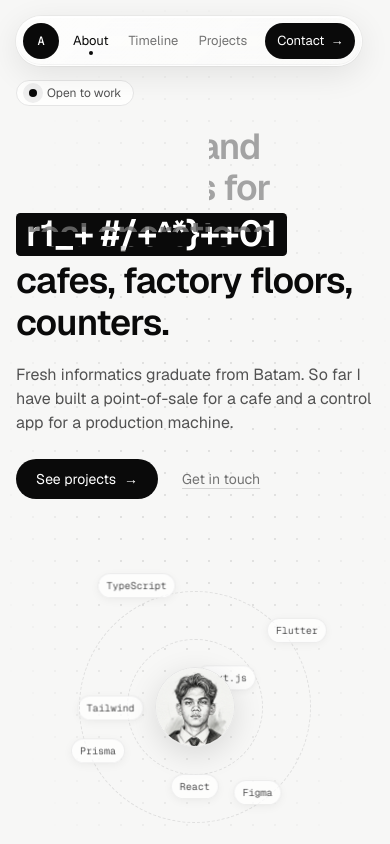
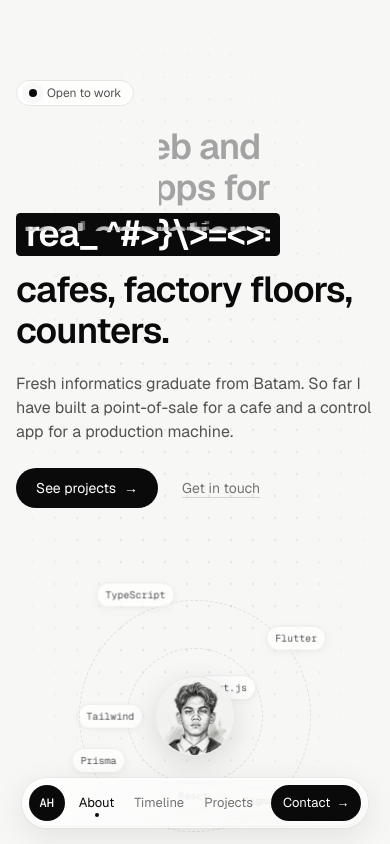
Before and after one commit to Void491111/Portfolio, a Next.js app in the folder portfolio/: page / in a window 390 px wide. Shown: the top 844 px of the page. Built offline with nearby package versions, Linux system fonts and the light colour scheme.

Commit message:
fix: lock glitch width, mobile navbar and orbit

```diff
--- a/portfolio/app/globals.css
+++ b/portfolio/app/globals.css
@@ -189,3 +189,11 @@ html {
 }
 
 .orbit-arm { transform: rotate(var(--orbit-a)) translateY(calc(var(--orbit-r) * -1)) rotate(calc(var(--orbit-a) * -1)); }
+.glitch-live {
+  position: absolute;
+  inset: 0;
+  overflow: hidden;
+  white-space: nowrap;
+}
+
+.highlight { overflow: hidden; }
--- a/portfolio/components/hero/GlitchText.jsx
+++ b/portfolio/components/hero/GlitchText.jsx
@@ -11,7 +11,10 @@ export default function GlitchText({ text, tone = "default" }) {
 
   return (
     <span ref={ref} className="glitch" data-text={text} data-tone={tone} data-active={isActive} aria-label={text}>
-      <span aria-hidden>{display}</span>
+      <span className="invisible">{text}</span>
+      <span className="glitch-live" aria-hidden>
+        {display}
+      </span>
     </span>
   );
 }
--- a/portfolio/components/layout/Navbar.jsx
+++ b/portfolio/components/layout/Navbar.jsx
@@ -7,9 +7,11 @@ import { useScrollHide } from "@/hooks/useScrollHide";
 import { useActiveSection } from "@/hooks/useActiveSection";
 import { useStoredAnchor } from "@/hooks/useStoredAnchor";
 import { useLongPressDrag } from "@/hooks/useLongPressDrag";
+import { useOverDark } from "@/hooks/useOverDark";
 import { pickAnchor } from "@/lib/anchor";
 import { NAV_BRAND, NAV_CTA, NAV_LINKS, NAV_SECTION_IDS, NAV_MOTION, NAV_TOGGLE, NAV_DRAG } from "@/config/nav";
-import { useOverDark } from "@/hooks/useOverDark";
+
+const SHELL = "pointer-events-none fixed inset-0 z-50 flex p-4 ";
 
 export default function Navbar() {
   const [isOpen, setIsOpen] = useState(true);
@@ -18,10 +20,9 @@ export default function Navbar() {
   const { anchor, saveAnchor, resetAnchor } = useStoredAnchor();
   const drag = useLongPressDrag();
   const containerRef = useRef(null);
-  const isHidden = NAV_MOTION.hideOnScroll && isOpen && isScrolledAway;
-
   const navRef = useRef(null);
   const isOverDark = useOverDark(navRef, ".panel-dark");
+  const isHidden = NAV_MOTION.hideOnScroll && isOpen && isScrolledAway;
 
   function handleToggle() {
     setIsOpen(function toggleOpen(previous) {
@@ -36,8 +37,10 @@ export default function Navbar() {
   }
 
   return (
-    <div ref={containerRef} className={`pointer-events-none fixed inset-0 z-50 flex p-4 ${NAV_DRAG.anchors[anchor]}`}>
+    <div ref={containerRef} className={SHELL + NAV_DRAG.base + " " + NAV_DRAG.anchors[anchor]}>
       <motion.nav
+        ref={navRef}
+        data-over-dark={isOverDark}
         layout
         layoutDependency={isOpen}
         drag
@@ -56,8 +59,6 @@ export default function Navbar() {
         transition={NAV_MOTION.spring}
         className="glass pointer-events-auto flex h-fit items-center gap-1 rounded-full p-1.5"
         style={{ cursor: drag.isDragging ? "grabbing" : "auto" }}
-        ref={navRef}
-        data-over-dark={isOverDark}
       >
         <motion.button
           layout="position"
--- a/portfolio/config/nav.js
+++ b/portfolio/config/nav.js
@@ -1,4 +1,4 @@
-export const NAV_BRAND = { mark: "A", label: "Alif Hidayat" };
+export const NAV_BRAND = { mark: "AH", label: "Alif Hidayat" };
 
 export const NAV_LINKS = [
   { id: "about", label: "About", href: "/#about" },
@@ -10,6 +10,11 @@ export const NAV_SECTION_IDS = ["about", "timeline", "projects"];
 
 export const NAV_CTA = { label: "Contact", href: "/#contact" };
 
+export const NAV_TOGGLE = {
+  expandLabel: "Open menu",
+  collapseLabel: "Close menu",
+};
+
 export const NAV_MOTION = {
   hideOnScroll: false,
   hideAfter: 120,
@@ -18,18 +23,13 @@ export const NAV_MOTION = {
   spring: { type: "spring", stiffness: 380, damping: 32 },
 };
 
-export const NAV_TOGGLE = {
-  expandLabel: "Open menu",
-  collapseLabel: "Close menu",
-};
-
-
 export const NAV_DRAG = {
   storageKey: "nav-anchor",
   defaultAnchor: "bottom-center",
   longPressMs: 280,
   dragFrom: "(min-width: 1024px)",
   elastic: 0.15,
+  base: "items-end justify-center",
   anchors: {
     "top-left": "lg:items-start lg:justify-start",
     "top-center": "lg:items-start lg:justify-center",
```
